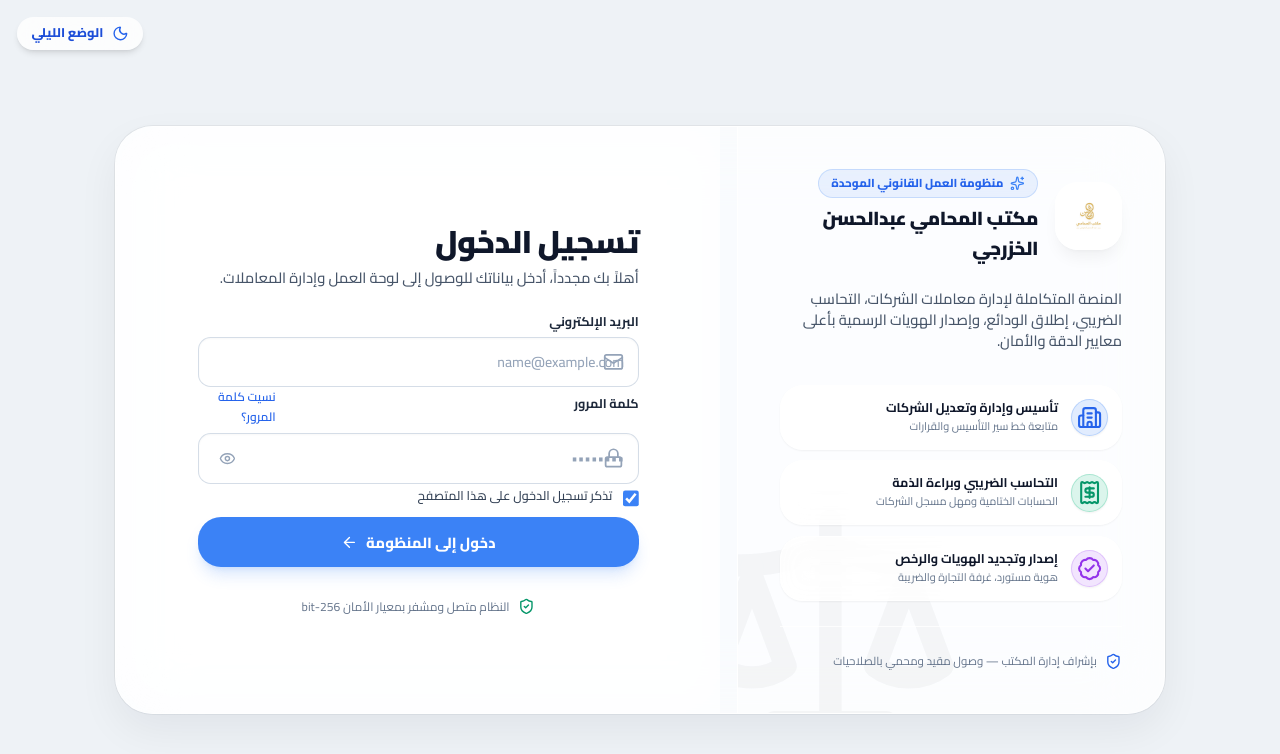
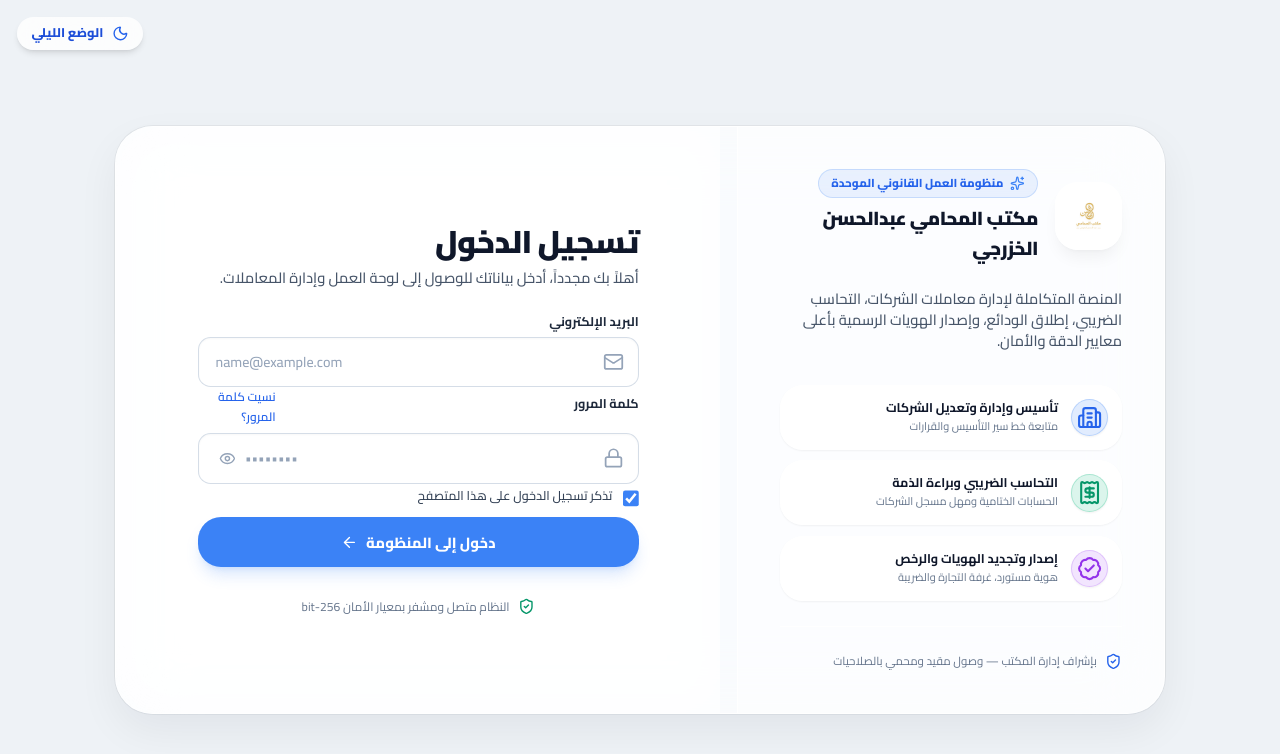
Before and after one commit to AddoHasan9/Abd-law, a Next.js app: page /login in a window 1280 px wide. Shown: the top 754 px of the page. Built offline with nearby package versions, Linux system fonts and the light colour scheme; a web font is replaced by a local one.

Commit message:
fix(auth): fix input padding/alignment to prevent icon overlap, remove background Scale watermark

```diff
--- a/app/(auth)/login/LoginForm.tsx
+++ b/app/(auth)/login/LoginForm.tsx
@@ -172,7 +172,8 @@ export default function LoginForm() {
                 autoComplete="email"
                 placeholder="name@example.com"
                 dir="ltr"
-                className="w-full h-12 pr-11 pl-4 rounded-2xl bg-white dark:bg-[#151A24] hover:bg-slate-50 dark:hover:bg-[#1A202C] focus:bg-white dark:focus:bg-[#151A24] border border-slate-300/80 dark:border-white/12 focus:border-[#3B82F6] dark:focus:border-[#3B82F6] text-slate-900 dark:text-white placeholder-slate-400 text-sm outline-none transition-all duration-300 focus:ring-4 focus:ring-blue-500/15 dark:focus:ring-blue-500/20 text-right backdrop-blur-md shadow-xs font-medium"
+                style={{ paddingRight: '48px', paddingLeft: '16px' }}
+                className="w-full h-12 input-icon-right rounded-2xl bg-white dark:bg-[#151A24] hover:bg-slate-50 dark:hover:bg-[#1A202C] focus:bg-white dark:focus:bg-[#151A24] border border-slate-300/80 dark:border-white/12 focus:border-[#3B82F6] dark:focus:border-[#3B82F6] text-slate-900 dark:text-white placeholder-slate-400 text-sm outline-none transition-all duration-300 focus:ring-4 focus:ring-blue-500/15 dark:focus:ring-blue-500/20 text-left backdrop-blur-md shadow-xs font-medium"
                 {...register('email')}
               />
               <Mail className="absolute right-3.5 top-1/2 -translate-y-1/2 h-5 w-5 text-slate-400 group-focus-within:text-[#3B82F6] transition-colors pointer-events-none" />
@@ -204,7 +205,8 @@ export default function LoginForm() {
                 autoComplete="current-password"
                 placeholder="••••••••"
                 dir="ltr"
-                className="w-full h-12 pr-11 pl-11 rounded-2xl bg-white dark:bg-[#151A24] hover:bg-slate-50 dark:hover:bg-[#1A202C] focus:bg-white dark:focus:bg-[#151A24] border border-slate-300/80 dark:border-white/12 focus:border-[#3B82F6] dark:focus:border-[#3B82F6] text-slate-900 dark:text-white placeholder-slate-400 text-sm outline-none transition-all duration-300 focus:ring-4 focus:ring-blue-500/15 dark:focus:ring-blue-500/20 text-right backdrop-blur-md shadow-xs font-medium"
+                style={{ paddingRight: '48px', paddingLeft: '48px' }}
+                className="w-full h-12 input-icon-both rounded-2xl bg-white dark:bg-[#151A24] hover:bg-slate-50 dark:hover:bg-[#1A202C] focus:bg-white dark:focus:bg-[#151A24] border border-slate-300/80 dark:border-white/12 focus:border-[#3B82F6] dark:focus:border-[#3B82F6] text-slate-900 dark:text-white placeholder-slate-400 text-sm outline-none transition-all duration-300 focus:ring-4 focus:ring-blue-500/15 dark:focus:ring-blue-500/20 text-left backdrop-blur-md shadow-xs font-medium"
                 {...register('password')}
               />
               <Lock className="absolute right-3.5 top-1/2 -translate-y-1/2 h-5 w-5 text-slate-400 group-focus-within:text-[#3B82F6] transition-colors pointer-events-none" />
--- a/app/(auth)/login/page.tsx
+++ b/app/(auth)/login/page.tsx
@@ -1,7 +1,7 @@
 import Image from 'next/image'
 import LoginForm from './LoginForm'
 import { ThemeToggle } from '@/components/auth/ThemeToggle'
-import { Building2, Receipt, BadgeCheck, ShieldCheck, Scale, Sparkles } from 'lucide-react'
+import { Building2, Receipt, BadgeCheck, ShieldCheck, Sparkles } from 'lucide-react'
 import { FadeInStagger } from '@/components/ui/FadeInStagger'
 
 export const metadata = { title: 'تسجيل الدخول — مكتب المحامي عبدالحسن الخزرجي' }
@@ -19,14 +19,6 @@ export default function LoginPage() {
 
         {/* ============ Brand Presentation Panel (Desktop) ============ */}
         <aside className="hidden lg:flex lg:col-span-5 bg-white/45 dark:bg-white/[0.02] p-8 md:p-10 flex-col justify-between border-l border-white/80 dark:border-white/10 relative overflow-hidden text-right transition-colors duration-500">
-          {/* Subtle Ambient Legal Watermark Icon in background */}
-          <div
-            className="absolute -bottom-10 -left-10 opacity-[0.03] dark:opacity-[0.02] text-slate-900 dark:text-white pointer-events-none select-none transition-opacity"
-            aria-hidden
-          >
-            <Scale className="w-64 h-64" />
-          </div>
-
           <FadeInStagger className="space-y-6 relative z-10">
             {/* Logo Medallion */}
             <div className="flex items-center gap-4">
--- a/app/(auth)/reset-password/ResetPasswordForm.tsx
+++ b/app/(auth)/reset-password/ResetPasswordForm.tsx
@@ -142,8 +142,8 @@ export default function ResetPasswordForm() {
               placeholder="••••••••"
               value={password}
               onChange={e => setPassword(e.target.value)}
-              className="w-full h-12 pr-11 pl-4 rounded-2xl bg-white dark:bg-[#151A24] border border-slate-300/80 dark:border-white/12 focus:border-[#3B82F6] text-slate-900 dark:text-white placeholder-slate-400 text-sm outline-none transition-all text-right dir-ltr font-medium focus:ring-4 focus:ring-blue-500/15"
-              style={{ direction: 'ltr', textAlign: 'right' }}
+              style={{ paddingRight: '48px', paddingLeft: '16px' }}
+              className="w-full h-12 input-icon-right rounded-2xl bg-white dark:bg-[#151A24] border border-slate-300/80 dark:border-white/12 focus:border-[#3B82F6] text-slate-900 dark:text-white placeholder-slate-400 text-sm outline-none transition-all text-left dir-ltr font-medium focus:ring-4 focus:ring-blue-500/15"
             />
             <span className="absolute right-3.5 top-1/2 -translate-y-1/2 text-slate-400 group-focus-within:text-[#3B82F6] material-symbols-outlined text-[20px] pointer-events-none transition-colors">
               lock
@@ -160,8 +160,8 @@ export default function ResetPasswordForm() {
               placeholder="••••••••"
               value={confirm}
               onChange={e => setConfirm(e.target.value)}
-              className="w-full h-12 pr-11 pl-4 rounded-2xl bg-white dark:bg-[#151A24] border border-slate-300/80 dark:border-white/12 focus:border-[#3B82F6] text-slate-900 dark:text-white placeholder-slate-400 text-sm outline-none transition-all text-right dir-ltr font-medium focus:ring-4 focus:ring-blue-500/15"
-              style={{ direction: 'ltr', textAlign: 'right' }}
+              style={{ paddingRight: '48px', paddingLeft: '16px' }}
+              className="w-full h-12 input-icon-right rounded-2xl bg-white dark:bg-[#151A24] border border-slate-300/80 dark:border-white/12 focus:border-[#3B82F6] text-slate-900 dark:text-white placeholder-slate-400 text-sm outline-none transition-all text-left dir-ltr font-medium focus:ring-4 focus:ring-blue-500/15"
             />
             <span className="absolute right-3.5 top-1/2 -translate-y-1/2 text-slate-400 group-focus-within:text-[#3B82F6] material-symbols-outlined text-[20px] pointer-events-none transition-colors">
               lock_reset
--- a/styles/globals.css
+++ b/styles/globals.css
@@ -473,6 +473,19 @@
     outline: none;
   }
 
+  .input-icon-right {
+    padding-right: 44px !important;
+  }
+
+  .input-icon-left {
+    padding-left: 44px !important;
+  }
+
+  .input-icon-both {
+    padding-right: 44px !important;
+    padding-left: 44px !important;
+  }
+
   input[type="text"]:focus,
   input[type="password"]:focus,
   input[type="email"]:focus,
```
